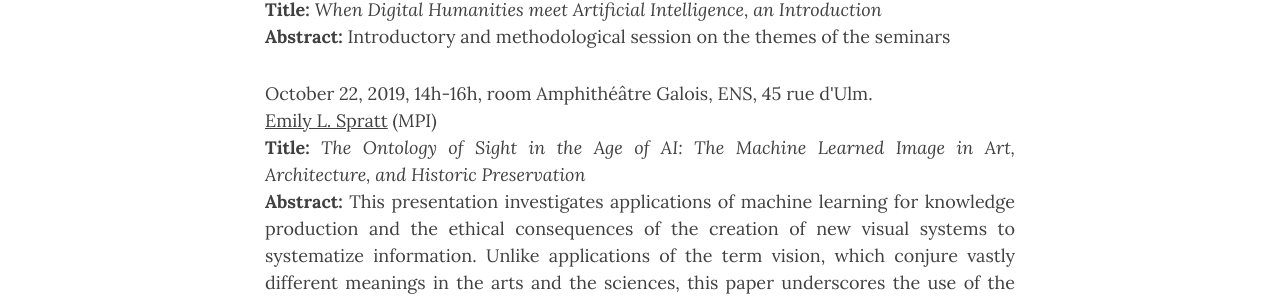
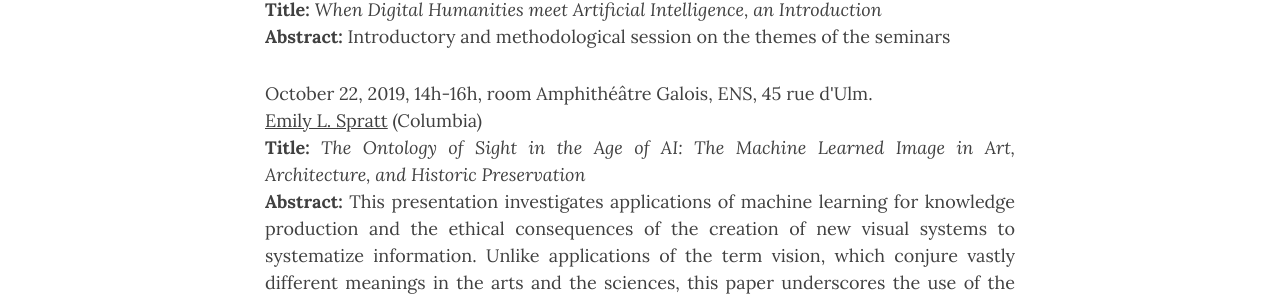
Before and after one commit to dhai-seminar/dhai-seminar.github.io, a Jekyll site: the page built from next.md, in a window 1280 px wide. Shown: the part 511-811 px from the top of the page. Built offline with Jekyll 4.4.1, drawn with Linux system fonts in a browser that asks for light colours; nearby versions of some CDN libraries.

Commit message:
Update next.yml

```diff
--- a/_data/next.yml
+++ b/_data/next.yml
@@ -12,7 +12,7 @@
   date: October 22, 2019
   time: 14h-16h
   room: "Amphithéâtre Galois, ENS, 45 rue d'Ulm"
-  affiliation: "MPI"
+  affiliation: "Columbia"
   url: "https://sites.google.com/view/emilylspratt/home"
   title: "The Ontology of Sight in the Age of AI: The Machine Learned Image in Art, Architecture, and Historic Preservation"
   abstract: "This presentation investigates applications of machine learning for knowledge production and the ethical consequences of the creation of new visual systems to systematize information. Unlike applications of the term vision, which conjure vastly different meanings in the arts and the sciences, this paper underscores the use of the term sight to emphasize the contingency of a mode of interpretation in the act of seeing. In this regard the perceptual apparati of humans and machines to behold and interpret an image, and the philosophical implications of these processes as they are understood to function according to different models of seeing, whether they be experiential, simulated, theoretical, or even spiritual are differentiated. This presentation thus brings renewed attention to aesthetic theory and calls for a new philosophical paradigm of visual perception to be employed for the analysis and management of our visual culture and heritage in the age of AI, one which incorporates and actively partakes in the development of computer vision-based technologies."
```
